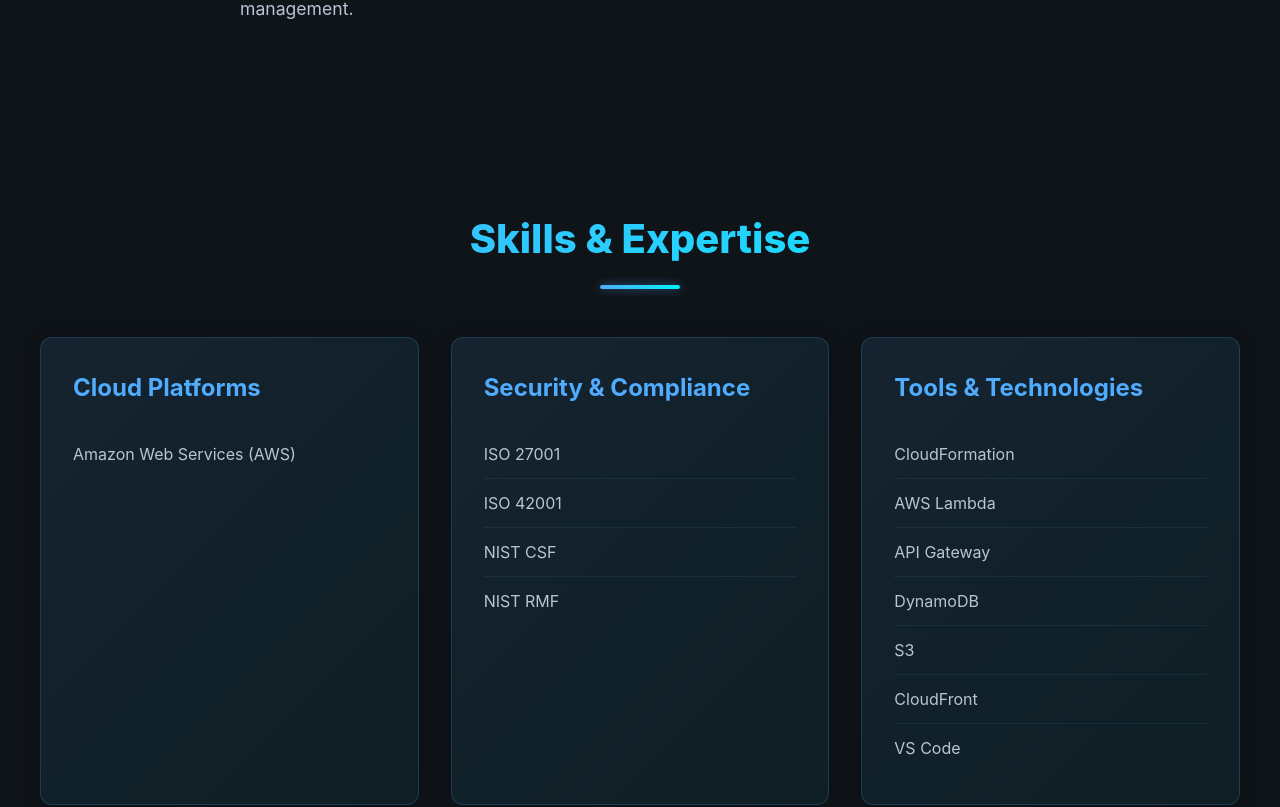
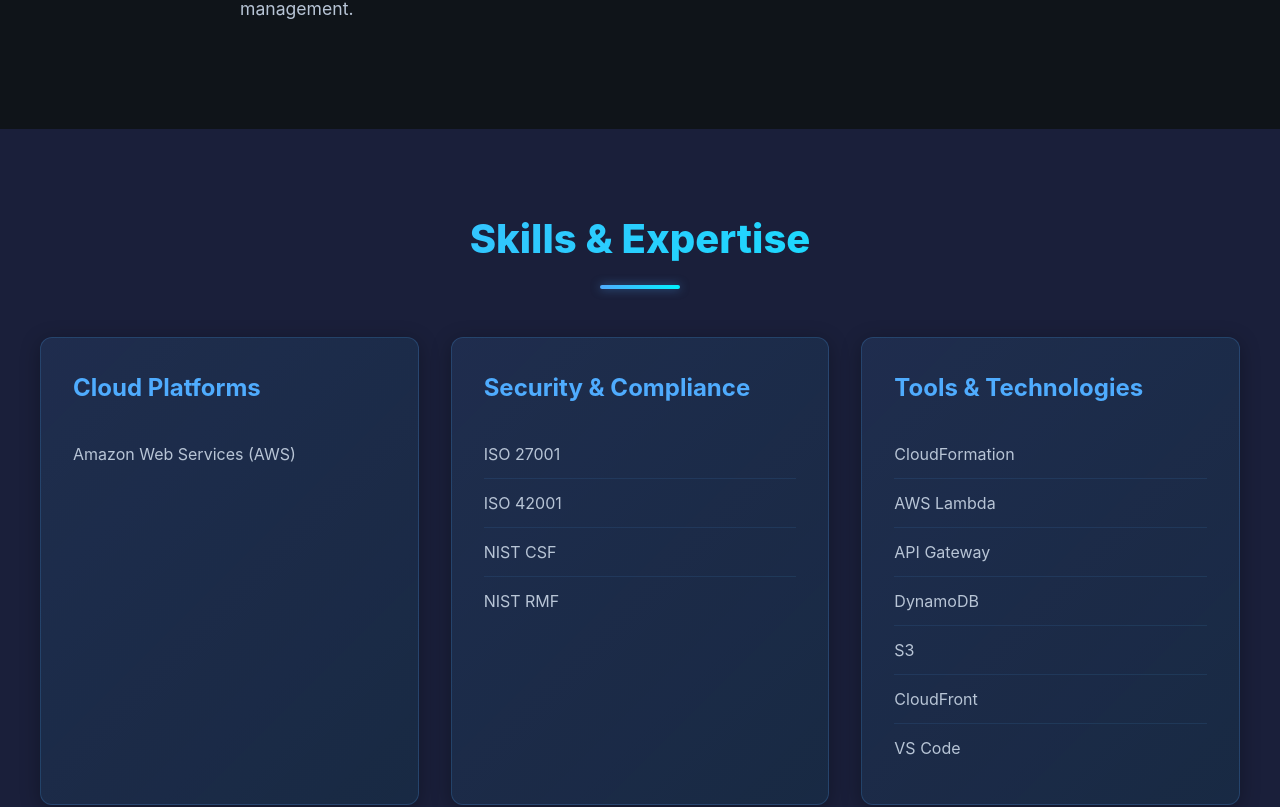
Before and after one commit to ajwill85/my_personal_website, a React (Vite) app in the folder portfolio-site/: page / in a window 1280 px wide. Shown: the part 1197-2004 px from the top of the page. Built offline with nearby package versions, Linux system fonts and the light colour scheme; no server answers.

Commit message:
Description of your changes

```diff
--- a/portfolio-site/src/components/Skills.css
+++ b/portfolio-site/src/components/Skills.css
@@ -1,6 +1,6 @@
 .skills {
   padding: 5rem 2rem;
-  background: #0f1419;
+  background: #1a1f3a;
   opacity: 0;
   transform: translateY(30px);
   transition: all 0.8s ease-out;
```
